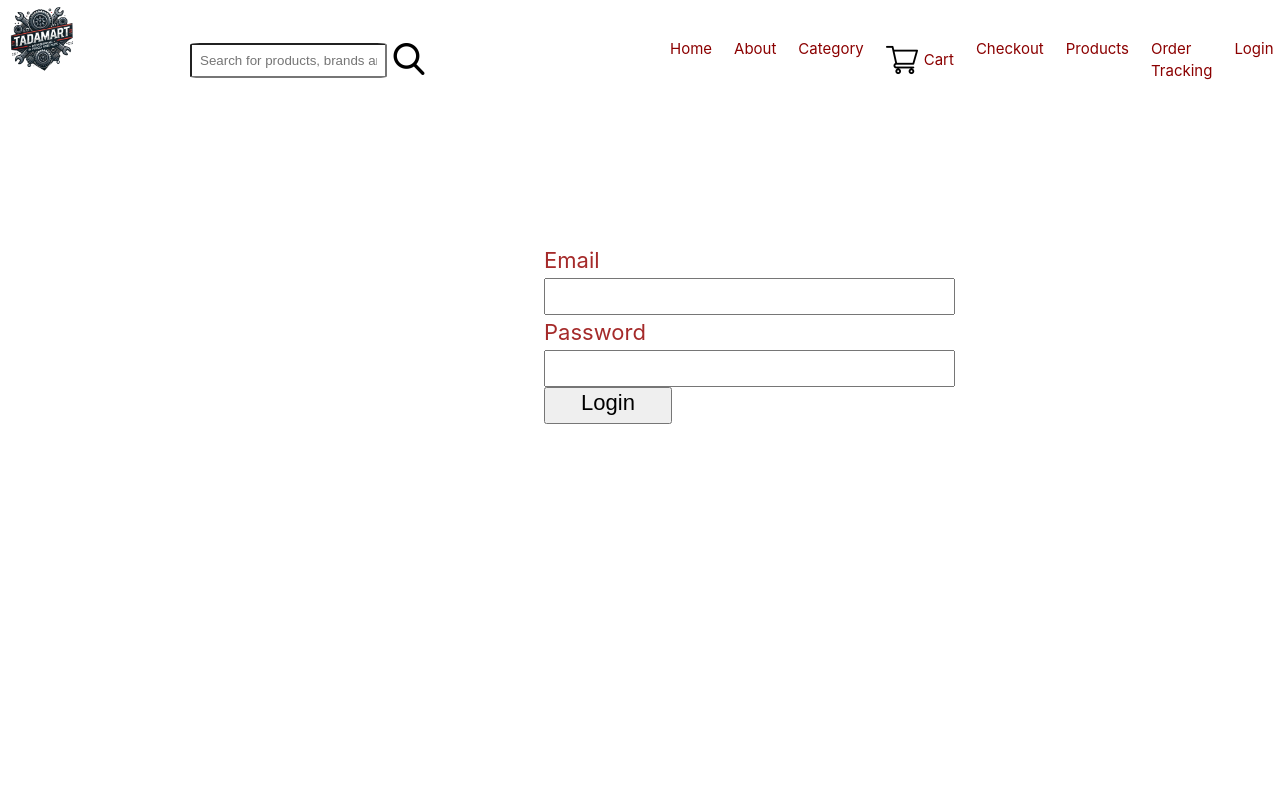
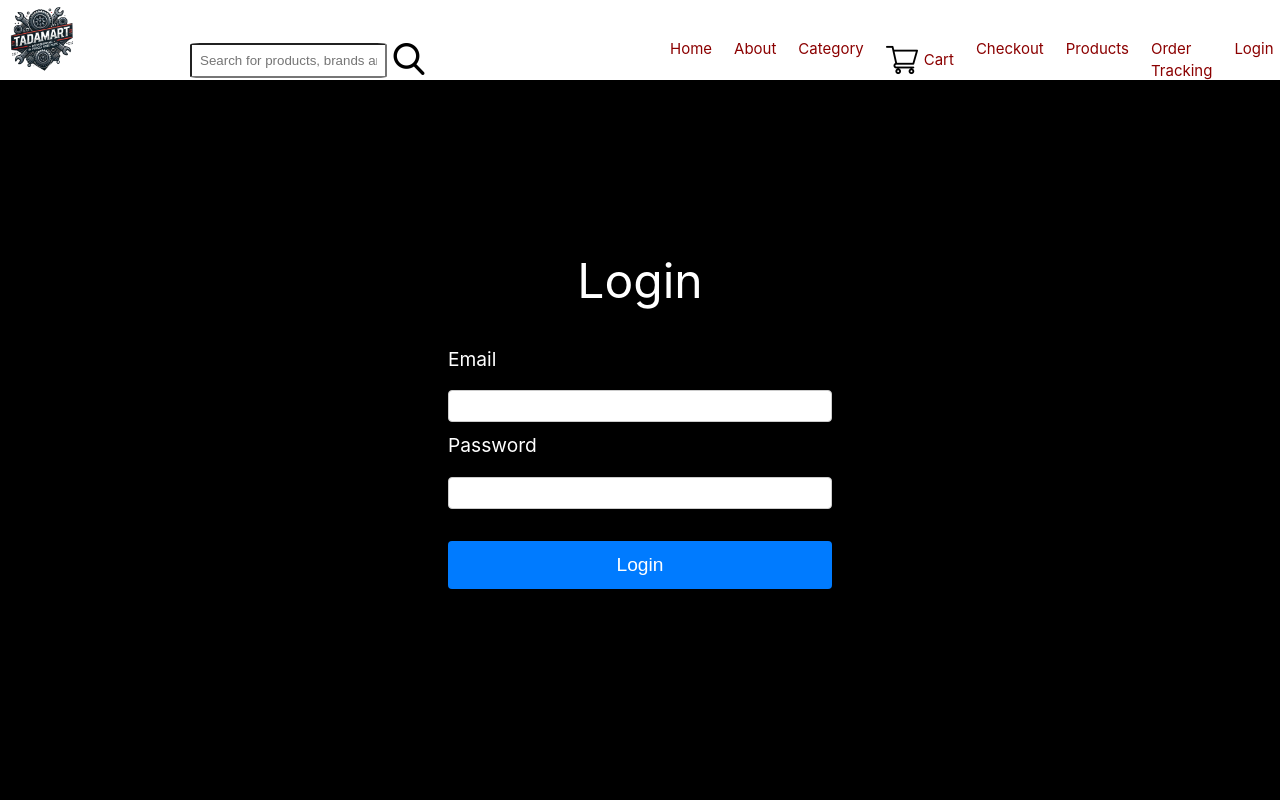
Before and after one commit to dajuma/tada-mart, a Vue app: page /login in a window 1280 px wide. Shown: the top 800 px of the page. Built offline with nearby package versions, Linux system fonts and the light colour scheme.

Commit message:
modified RegisterView.vue

```diff
--- a/src/views/RegisterView.vue
+++ b/src/views/RegisterView.vue
@@ -45,12 +45,13 @@ export default {
 <template>
   <div class="register">
     <h1>Register</h1>
+    <div class="form-container">
     <form @submit.prevent="handleRegister">
-      <div>
+      <div class="name">
         <label for="name">Name</label>
         <input type="text" id="name" v-model="name" required />
       </div>
-      <div>
+      <div class="email">
         <label for="email">Email</label>
         <input
           type="email"
@@ -61,7 +62,7 @@ export default {
         />
         <p v-if="emailError" class="error">{{ emailError }}</p>
       </div>
-      <div>
+      <div class="password">
         <label for="password">Password</label>
         <input
           type="password"
@@ -74,15 +75,92 @@ export default {
       </div>
       <button type="submit">Register</button>
     </form>
+    </div>
   </div>
 </template>
 
-<style>
+<style scoped>
+.register {
+  display: flex;
+  justify-content: center;
+  align-items: center;
+  height: 100vh;
+  background-color:black;
+  align-items: center;
+  flex-direction: column;
+}
+
+
+.form-container {
+  position: relative;
+  display: flex;
+  flex-direction: column;
+  justify-content: center;
+  align-items: center;
+  padding: 2rem;
+  border-radius: 8px;
+  box-shadow: 0 4px 8px rgba(0, 0, 0, 0.1);
+  width: 100%;
+  max-width: 400px;
+  box-sizing: border-box;
+}
+
+form {
+  width: 100%;
+  display: flex;
+  flex-direction: column;
+  gap: 1.5rem;
+}
+
+form div {
+  display: flex;
+  flex-direction: column;
+  gap: 0.5rem;
+}
+
+label {
+  font-size: 1rem;
+  font-weight: bold;
+  color: white;
+}
+h1 {
+  position: relative;
+  color: white;
+  font-size: 3rem;
+  text-align: center;
+  margin: 0;
+  justify-content: center;
+  display: flex;
+}
+input {
+  padding: 0.8rem;
+  border: 1px solid #ddd;
+  border-radius: 4px;
+  font-size: 1rem;
+}
+
+button {
+  padding: 0.8rem;
+  border: none;
+  border-radius: 4px;
+  background-color: #007bff;
+  color: white;
+  font-size: 1rem;
+  cursor: pointer;
+  transition: background-color 0.3s;
+}
+
+button:hover {
+  background-color: #0056b3;
+}
+
+/* Error message styling */
 .error {
   color: red;
-  font-size: 0.9em;
+  font-size: 0.875rem;
 }
+
 .invalid {
-  border: 1px solid red;
+  border-color: red;
 }
 </style>
--- a/src/views/loginView.vue
+++ b/src/views/loginView.vue
@@ -74,55 +74,75 @@ export default {
 
 <style scoped>
 .login {
-  position: relative;
-  height: 75vh;
   display: flex;
+  flex-direction: column;
   justify-content: center;
-  flex-direction: column;
-  margin: 10rem;
+  align-items: center;
+  height: 100vh;
+  color: white;
+  background-color: black;
+  bottom: 15rem;
 }
+
 h1 {
   position: relative;
-  color: white;
-  font-size: 8rex;
+  font-size: 3rem;
+  text-align: center;
+  bottom: 6rem;
+  margin-bottom: -6.5rem;
+}
+
+form {
   display: flex;
-  justify-content: center;
-  bottom: 7rem;
-  margin: 1rem;
-}
-form {
-  position: relative;
-  height: 70vh;
-  width: 50vw;
-  left: 17rem;
-  bottom: 5rem;
+  flex-direction: column;
+  align-items: center;
+  padding: 2rem;
+  box-shadow: 0 4px 8px rgba(0, 0, 0, 0.2);
 }
 .input-container {
-  position: relative;
+  display: flex;
+  flex-direction: column;
+  gap: 0.5rem;
+  width: 100%;
+}
+
+label {
+  font-size: 1.2rem;
+  margin-bottom: 0.5rem;
+}
+
+input {
+  padding: 0.8rem;
+  font-size: 1rem;
+  border: 1px solid #ccc;
+  border-radius: 4px;
   width: 30vw;
-  height: 70vh;
-  left: 7rem;
+  height: 4vh;
 }
-label {
-  display: block;
-  color: brown;
-  font-size: 3rex;
 
+button {
+  background-color: #007bff;
+  color: white;
+  font-size: 1.2rem;
+  padding: 0.8rem 1.5rem;
+  border: none;
+  border-radius: 4px;
+  cursor: pointer;
+  margin-top: 1.5rem;
+  width: 30vw;
+  height: 6vh;
 }
-input {
-  width: 56rex;
-  height: 5rex;
+
+button:hover {
+  background-color: #0056b3;
 }
+
 .error {
   color: red;
-  font-size: 0.9em;
+  font-size: 0.9rem;
 }
-button {
-  position: relative;
-  font-size: 3rex;
-  width: 8rem;
-  display: flex;
-  justify-content: center;
-  height: 5rex;
+
+.invalid {
+  border-color: red;
 }
 </style>
```
